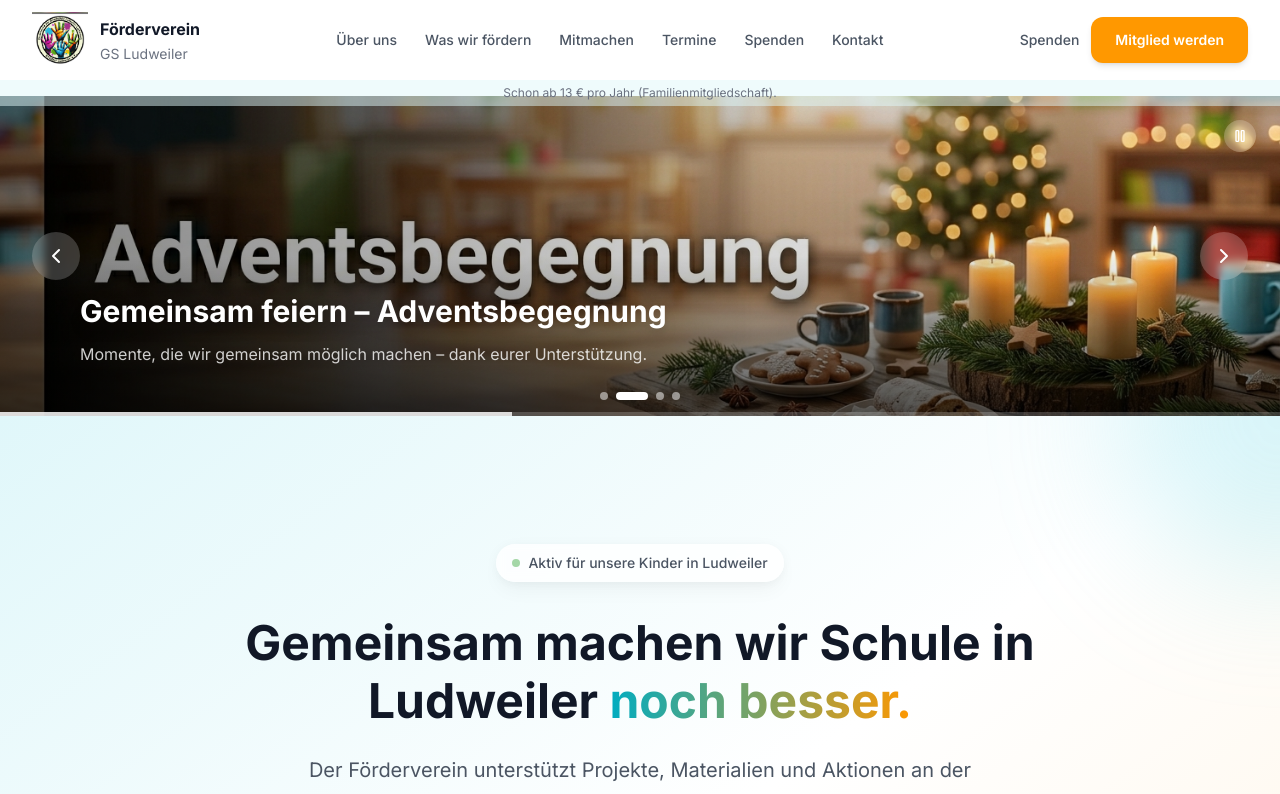
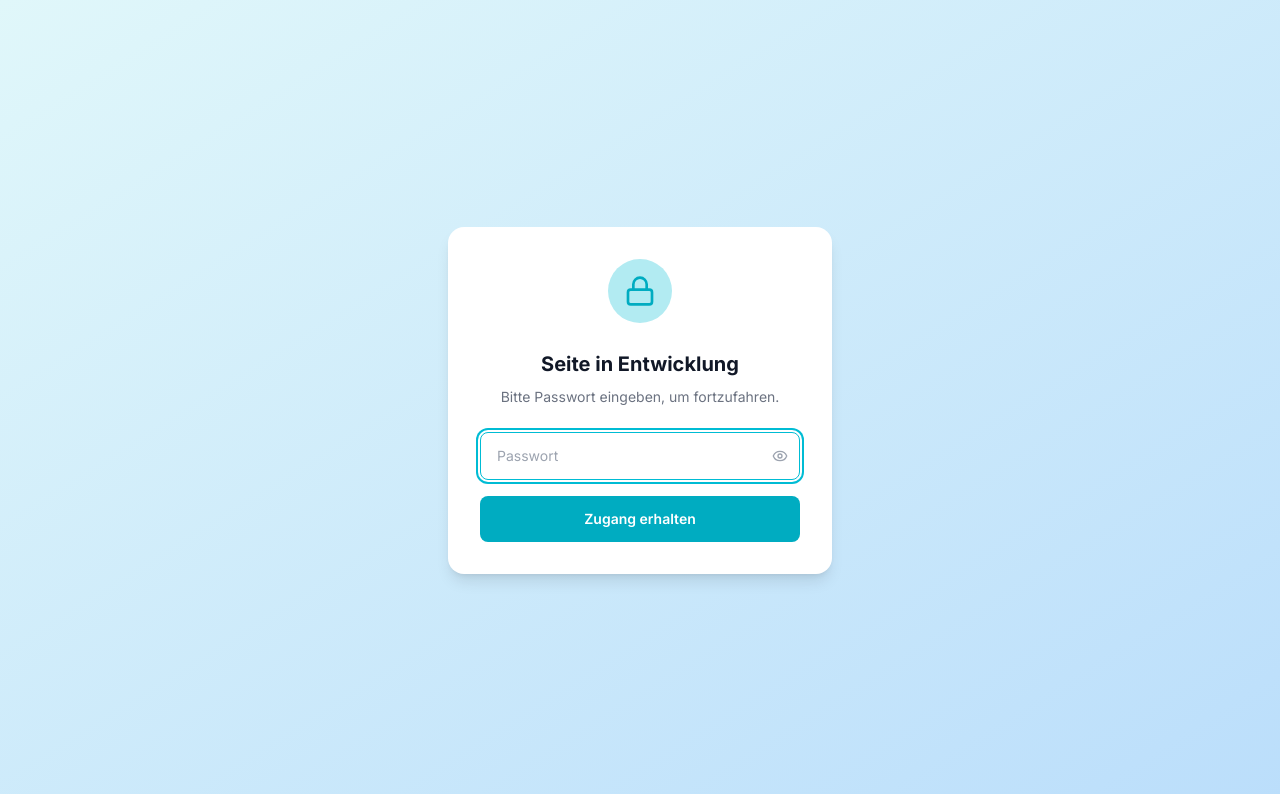
Before and after one commit to yceutche/foerderverein-gs-ludweiler, a React (Vite) app: page /datenschutz in a window 1280 px wide. Shown: the top 794 px of the page. Built offline with nearby package versions, Linux system fonts and the light colour scheme.

Commit message:
Add password gate for development access

```diff
--- a/src/App.jsx
+++ b/src/App.jsx
@@ -1,4 +1,5 @@
 import { createContext, useContext, useState } from 'react'
+import PasswordGate from './components/PasswordGate'
 import Header from './components/Header'
 import Hero from './components/Hero'
 import TrustBar from './components/TrustBar'
@@ -35,6 +36,7 @@ function App() {
   const closeSepaForm = () => setIsSepaFormOpen(false)
 
   return (
+    <PasswordGate>
     <SEPAFormContext.Provider value={{ isSepaFormOpen, openSepaForm, closeSepaForm }}>
       <div className="min-h-screen bg-white">
         <Header />
@@ -58,6 +60,7 @@ function App() {
         <SEPAFormModal isOpen={isSepaFormOpen} onClose={closeSepaForm} />
       </div>
     </SEPAFormContext.Provider>
+    </PasswordGate>
   )
 }
 
--- /dev/null
+++ b/src/components/PasswordGate.jsx
@@ -0,0 +1,69 @@
+import { useState } from 'react'
+import { Lock, Eye, EyeOff } from 'lucide-react'
+
+const PASSWORD = '!2026LuDWeiler100%'
+const SESSION_KEY = 'fv_access'
+
+export function isAuthenticated() {
+  return sessionStorage.getItem(SESSION_KEY) === '1'
+}
+
+export default function PasswordGate({ children }) {
+  const [authenticated, setAuthenticated] = useState(isAuthenticated)
+  const [input, setInput] = useState('')
+  const [error, setError] = useState(false)
+  const [showPassword, setShowPassword] = useState(false)
+
+  const handleSubmit = (e) => {
+    e.preventDefault()
+    if (input === PASSWORD) {
+      sessionStorage.setItem(SESSION_KEY, '1')
+      setAuthenticated(true)
+    } else {
+      setError(true)
+      setInput('')
+    }
+  }
+
+  if (authenticated) return children
+
+  return (
+    <div className="min-h-screen bg-gradient-to-br from-primary-50 to-blue-100 flex items-center justify-center p-4">
+      <div className="bg-white rounded-2xl shadow-lg p-8 w-full max-w-sm text-center">
+        <div className="inline-flex items-center justify-center w-16 h-16 bg-primary-100 text-primary-600 rounded-full mb-6">
+          <Lock className="w-8 h-8" />
+        </div>
+        <h1 className="text-xl font-bold text-gray-900 mb-1">Seite in Entwicklung</h1>
+        <p className="text-sm text-gray-500 mb-6">Bitte Passwort eingeben, um fortzufahren.</p>
+        <form onSubmit={handleSubmit} className="space-y-4">
+          <div className="relative">
+            <input
+              type={showPassword ? 'text' : 'password'}
+              value={input}
+              onChange={(e) => { setInput(e.target.value); setError(false) }}
+              placeholder="Passwort"
+              autoFocus
+              className={`w-full px-4 py-3 pr-10 border rounded-lg text-sm outline-none transition-colors ${
+                error ? 'border-red-400 bg-red-50' : 'border-gray-300 focus:border-primary-500'
+              }`}
+            />
+            <button
+              type="button"
+              onClick={() => setShowPassword(v => !v)}
+              className="absolute right-3 top-1/2 -translate-y-1/2 text-gray-400 hover:text-gray-600"
+            >
+              {showPassword ? <EyeOff className="w-4 h-4" /> : <Eye className="w-4 h-4" />}
+            </button>
+          </div>
+          {error && <p className="text-xs text-red-500">Falsches Passwort. Bitte erneut versuchen.</p>}
+          <button
+            type="submit"
+            className="w-full bg-primary-600 hover:bg-primary-700 text-white font-semibold py-3 rounded-lg text-sm transition-colors"
+          >
+            Zugang erhalten
+          </button>
+        </form>
+      </div>
+    </div>
+  )
+}
```
